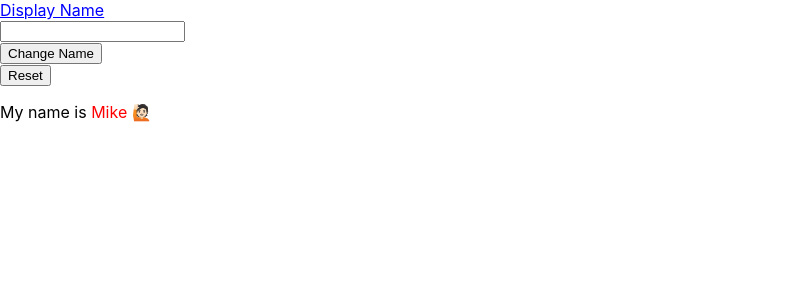
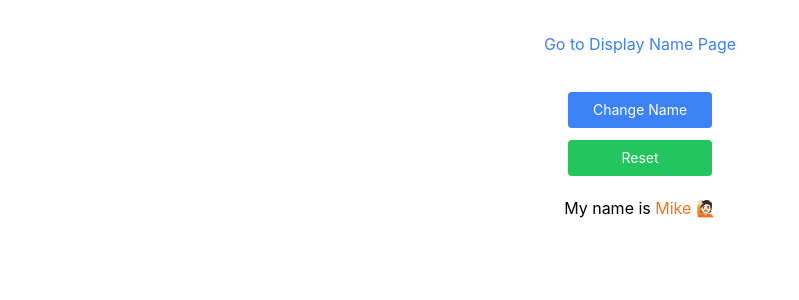
Before and after one commit to takerunoda/react-context-typescript, a Next.js app: page / in a window 1280 px wide. Shown: the top 300 px of the page, without its empty margins (0-799 px from the left). Built offline with nearby package versions, Linux system fonts and the light colour scheme.

Commit message:
tailwind

```diff
--- a/pages/display-name.tsx
+++ b/pages/display-name.tsx
@@ -12,14 +12,14 @@ export default function Home() {
         <meta name="description" content="React Context Example" />
         <link rel="icon" href="/favicon.ico" />
       </Head>
-      <main className="">
-        <div className="blue">
-          <Link href="/">
-            Change Name
+      <main className="p-8 text-center">
+        <div className="text-blue-500 hover:underlinez">
+          <Link href="/" passHref>
+           <p> Go to Change Name Page</p>
           </Link>
         </div>
-        <p>
-          My name is {myName} 🙋🏻
+        <p className="pt-5">
+          My name is <span className="text-orange-500">{myName}</span> 🙋🏻
         </p>
       </main>
     </div>
--- a/pages/index.tsx
+++ b/pages/index.tsx
@@ -21,27 +21,23 @@ export default function Home() {
         <meta name="description" content="React Context Example" />
         <link rel="icon" href="/favicon.ico" />
       </Head>
-      <main className="">
-        <div className="blue">
-          <Link href="/display-name">
-            Display Name
+      <main className="p-8 text-center">
+        <div className="text-blue-500 hover:underlinez">
+          <Link href="/display-name" passHref>
+           <p>Go to Display Name Page</p>
           </Link>
         </div>
         <div>
           <input type="text" onChange={onChangeName} required />
         </div>
         <div>
-          <button onClick={handleOnclick} className="">
-              Change Name
-          </button>
+<button className ="mt-3 bg-blue-500 hover:bg-blue-400 text-white w-36 p-2 rounded focus:outline-none cursor-pointer text-sm xs:text-base;" onClick={handleOnclick}>Change Name</button>
         </div>
         <div>
-          <button onClick={() => setMyName("Mike")} className="">
-              Reset
-          </button>
+<button className ="mt-3 bg-green-500 hover:bg-green-400 text-white w-36 p-2 rounded focus:outline-none cursor-pointer text-sm xs:text-base;" onClick={() => setMyName("Mike")}>Reset</button>
         </div>
-        <p>
-          My name is <span className="red">{myName}</span> 🙋🏻
+        <p className="pt-5">
+          My name is <span className="text-orange-500">{myName}</span> 🙋🏻
         </p>
       </main>
     </div>
--- /dev/null
+++ b/postcss.config.js
@@ -0,0 +1,6 @@
+module.exports = {
+  plugins: {
+    tailwindcss: {},
+    autoprefixer: {},
+  },
+}
--- a/styles/globals.css
+++ b/styles/globals.css
@@ -1,3 +1,7 @@
+@tailwind base;
+@tailwind components;
+@tailwind utilities;
+
 html,
 body {
   padding: 0;
--- /dev/null
+++ b/tailwind.config.js
@@ -0,0 +1,63 @@
+module.exports = {
+   purge: [
+      './pages/**/*.{js,ts,jsx,tsx}',
+      './Components/**/*.{js,ts,jsx,tsx}',
+      './context/**/*.{js,ts,jsx,tsx}',
+      './utils/**/*.{js,ts,jsx,tsx}',
+    ],
+  media: false, // or 'media' or 'class'
+  theme: {
+      screens: {
+      sm: '620px',
+      md: '768px',
+      lg: '1024px',
+      xl: '1280px',
+      '2xl': '1536px',
+    },
+    fontFamily: {
+      sans: [
+        // 'Oxygen',
+        'ui-sans-serif',
+        'system-ui',
+        '-apple-system',
+        'BlinkMacSystemFont',
+        '"Segoe UI"',
+        'Roboto',
+        '"Helvetica Neue"',
+        'Arial',
+        '"Noto Sans"',
+        'sans-serif',
+        '"Apple Color Emoji"',
+        '"Segoe UI Emoji"',
+        '"Segoe UI Symbol"',
+        '"Noto Color Emoji"',
+      ],
+      serif: ['Oxygen','ui-serif', 'Georgia', 'Cambria', '"Times New Roman"', 'Times', 'serif'],
+      mono: [
+        'ui-monospace',
+        'SFMono-Regular',
+        'Menlo',
+        'Monaco',
+        'Consolas',
+        '"Liberation Mono"',
+        '"Courier New"',
+        'monospace',
+      ],
+    },
+
+      extend: {
+      screens: {
+        'xxs': '320px',
+        'xs': '500px',
+      },
+    fontFamily: {
+        Ubuntu : ['Ubuntu'],
+        Oxygen : ['Oxygen'],
+    }
+    },
+  },
+  variants: {
+    extend: {},
+  },
+  plugins: [],
+}
```
Also changed, not shown: package.json (+5 -2 lines), 1 other file (tests, documents, lock files or other folders).
